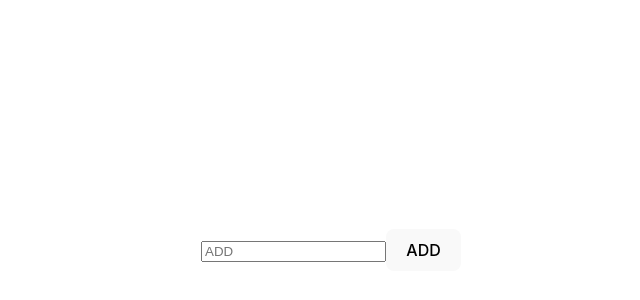
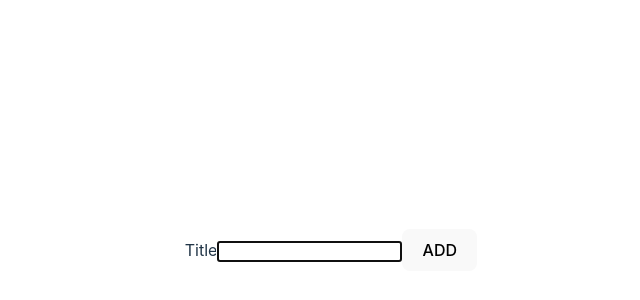
Before and after one commit to FredrikAndersson-MU24/react-ts-rewards-.app, a React (Vite) app: page / in a window 1280 px wide. Shown: the part 142-442 px from the top of the page, without its empty margins (309-949 px from the left). Built offline with nearby package versions, Linux system fonts and the light colour scheme.

Commit message:
Add label

```diff
--- a/src/Components/InputField.tsx
+++ b/src/Components/InputField.tsx
@@ -1,18 +1,23 @@
-import React, { ReactEventHandler } from "react";
-
 interface InputFieldProps {
     type: string;
-    placeholder: string;
     onchange: React.ChangeEventHandler<HTMLInputElement>;
 }
 
 const InputField = (props: InputFieldProps) => {
     return (
-        <input
-            type={props.type}
-            placeholder={props.placeholder}
-            onChange={props.onchange}
-        />
+        <>
+            <label htmlFor="title" className="input-label">
+                Title
+            </label>
+            <input
+                id="title"
+                type={props.type}
+                onChange={props.onchange}
+                className="text-input"
+                autoFocus
+                required
+            />
+        </>
     );
 };
 
```
